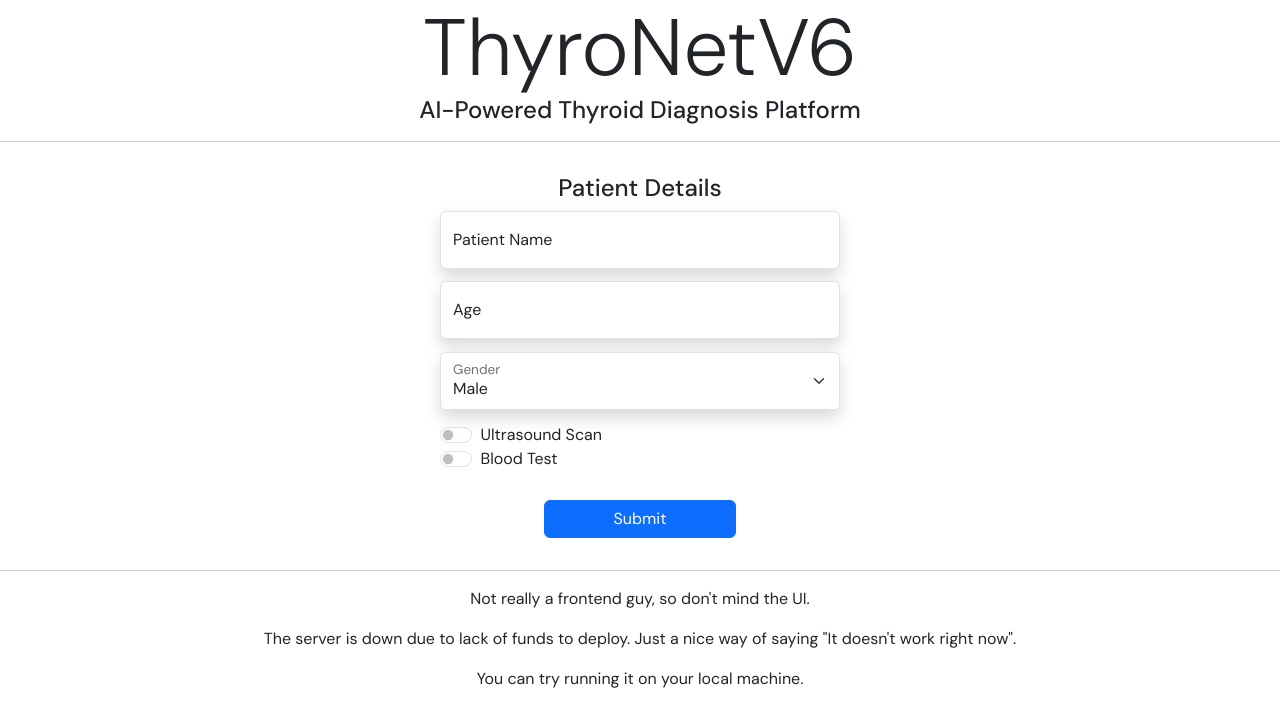
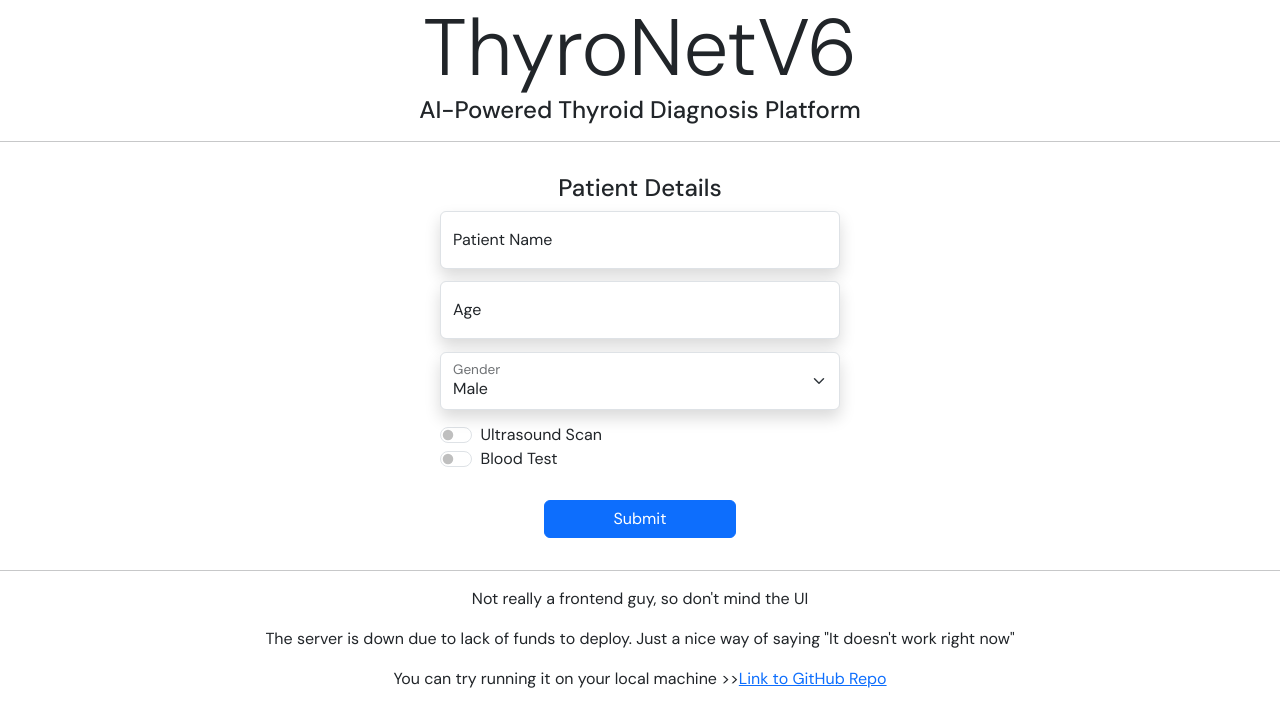
Before and after one commit to cpt1909/ThyroNetV6_frontend, a Next.js app: page / in a window 1280 px wide. Shown: the top 726 px of the page. Built offline with nearby package versions, Linux system fonts and the light colour scheme.

Commit message:
Added Repo Info

```diff
--- a/src/app/page.js
+++ b/src/app/page.js
@@ -308,9 +308,9 @@ export default function Home() {
 
       <div className="footer">
         <hr/>
-        <p>Not really a frontend guy, so don't mind the UI.</p>
-        <p>The server is down due to lack of funds to deploy. Just a nice way of saying "It doesn't work right now".</p>
-        <p>You can try running it on your local machine.</p>
+        <p>Not really a frontend guy, so don't mind the UI</p>
+        <p>The server is down due to lack of funds to deploy. Just a nice way of saying "It doesn't work right now"</p>
+        <p>You can try running it on your local machine {">>"}<a href="https://www.github.com/cpt1909/ThyroNetV6_frontend">Link to GitHub Repo</a></p>
       </div>
     </div>
   );
```
